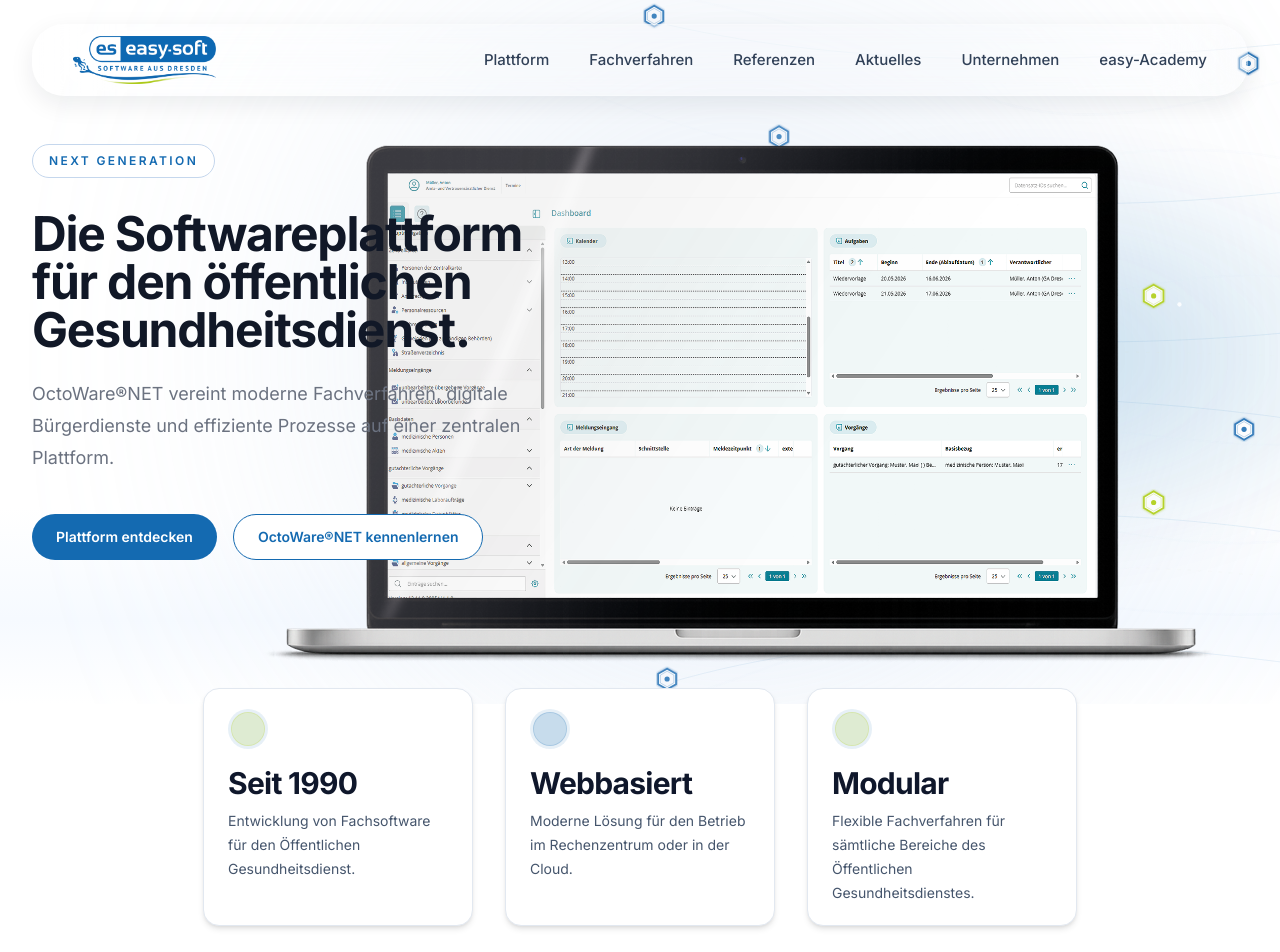
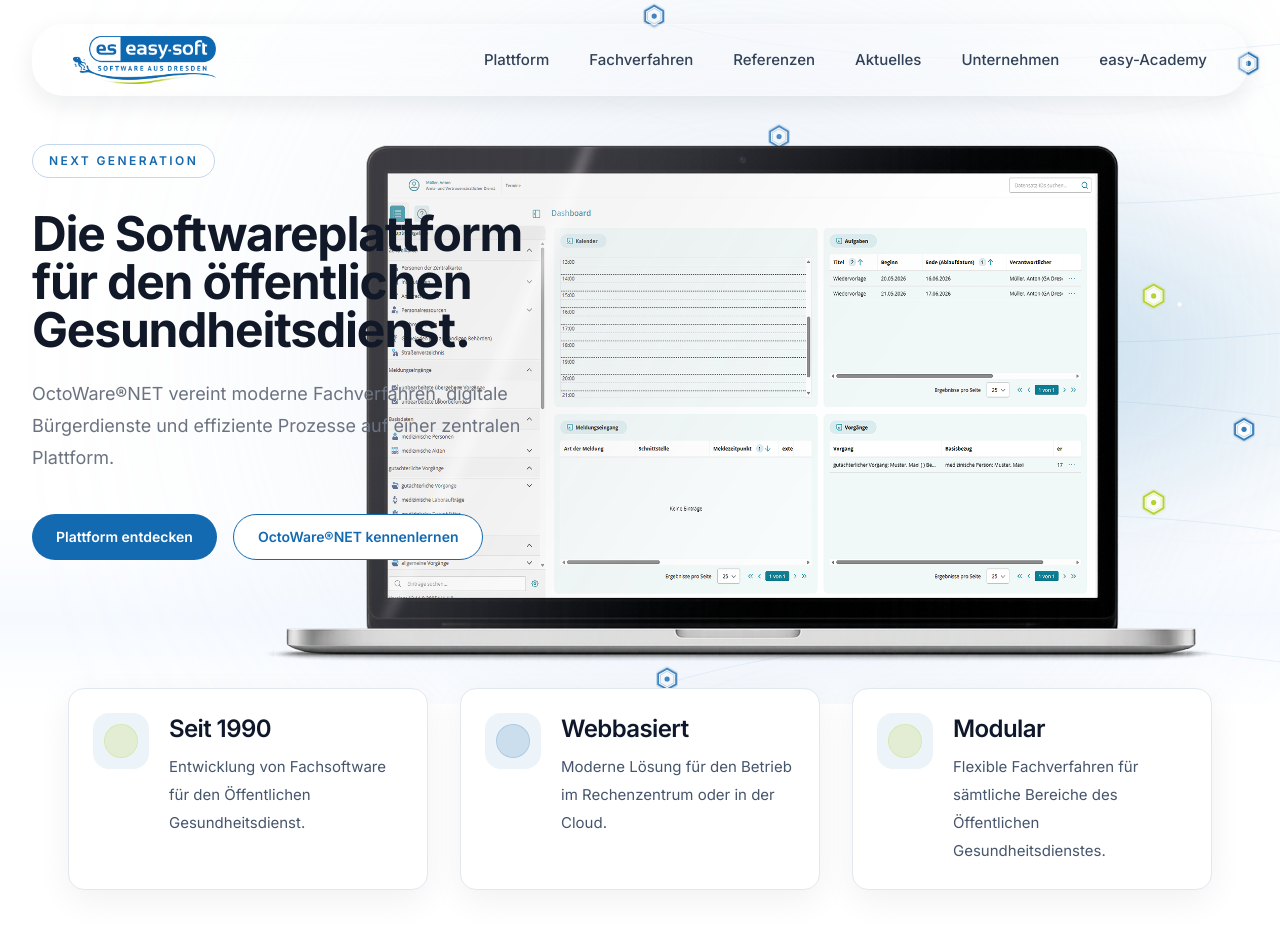
Before and after one commit to weblogger117-art/octoware-website, a Next.js app: page / in a window 1280 px wide. Shown: the top 952 px of the page. Built offline with nearby package versions, Linux system fonts and the light colour scheme.

Commit message:
Update StatCard.tsx

```diff
--- a/components/ui/StatCard.tsx
+++ b/components/ui/StatCard.tsx
@@ -19,34 +19,57 @@ export function StatCard({
     <div
       className={cn(
         `
+        flex
+        items-start
+        gap-5
+
+        w-[360px]
+
         rounded-2xl
         border
-        border-white/40
+        border-slate-200
         bg-white
-        border-slate-200
-shadow-md
-        px-6
-        py-5
-        w-[270px]
+
+        p-6
+
+        shadow-[0_10px_35px_rgba(15,23,42,0.06)]
+
         transition-all
         duration-300
+
         hover:-translate-y-1
-        hover:shadow-[0_25px_70px_rgba(20,106,177,0.22)]
+        hover:shadow-[0_18px_45px_rgba(20,106,177,0.12)]
         `,
         className
       )}
     >
-      <div className="mb-4 flex h-10 w-10 items-center justify-center rounded-xl bg-[#146ab1]/10 text-[#146ab1]">
+      <div
+        className="
+          flex
+          h-14
+          w-14
+          shrink-0
+          items-center
+          justify-center
+
+          rounded-2xl
+
+          bg-[#146ab1]/8
+          text-[#146ab1]
+        "
+      >
         {icon}
       </div>
 
-      <div className="text-3xl font-bold tracking-tight text-slate-900">
-        {value}
+      <div>
+        <h3 className="text-2xl font-semibold tracking-tight text-slate-900">
+          {value}
+        </h3>
+
+        <p className="mt-2 text-[15px] leading-7 text-slate-600">
+          {label}
+        </p>
       </div>
-
-      <p className="mt-2 text-sm leading-6 text-slate-600">
-        {label}
-      </p>
     </div>
   );
 }
```
